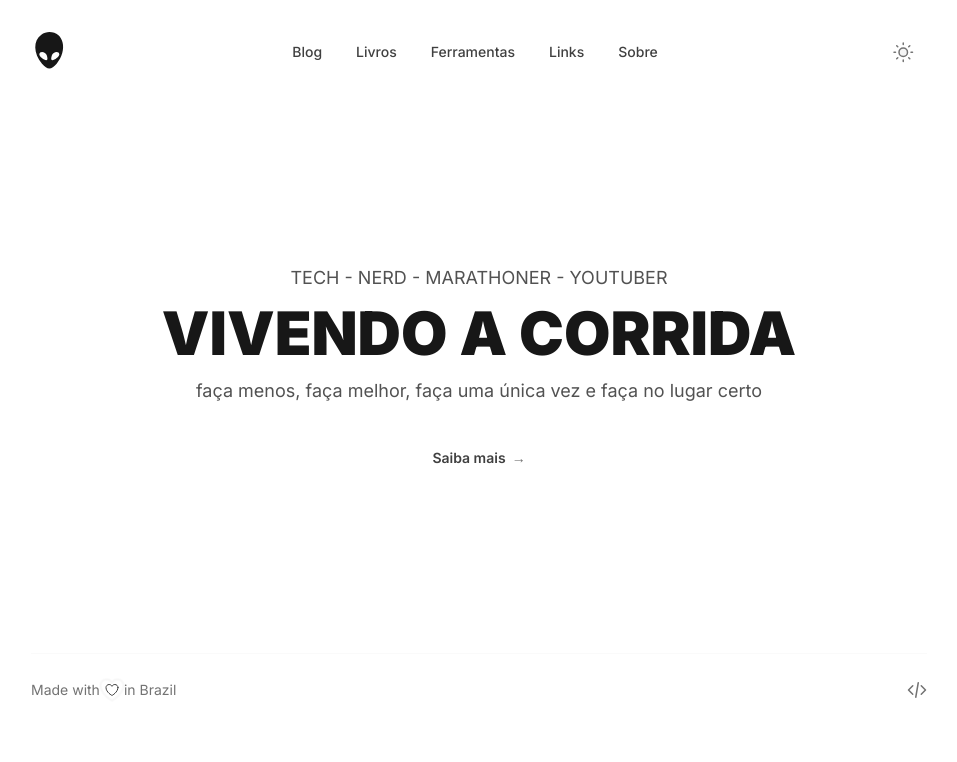
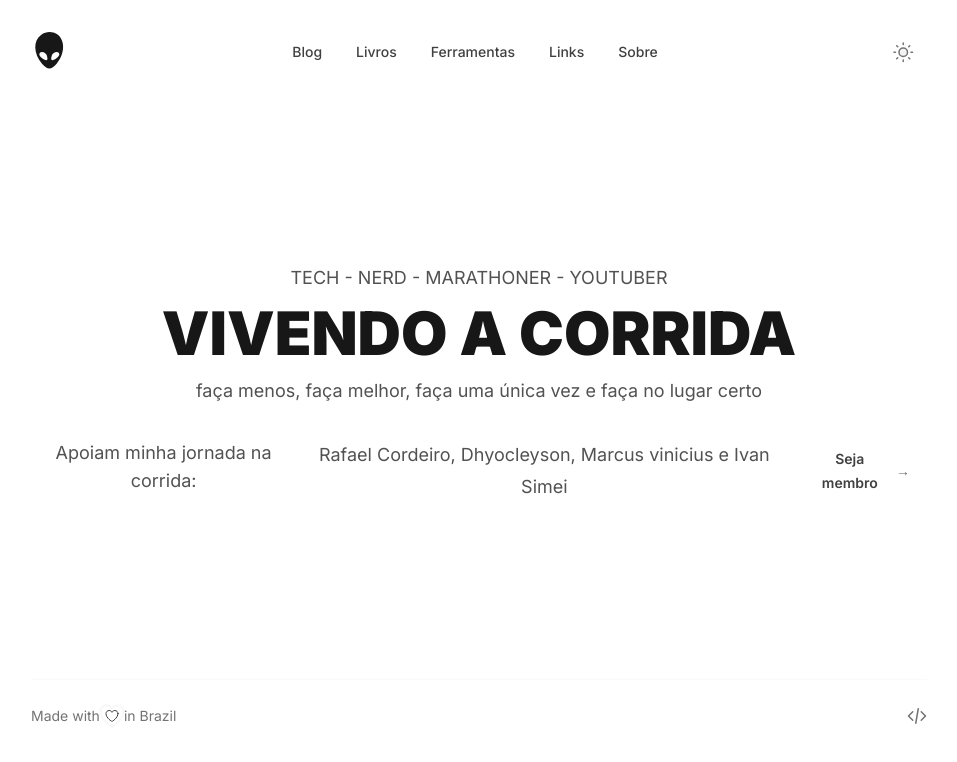
Before and after one commit to abnerssantana/personal-site, a Next.js app: page / in a window 1280 px wide. Shown: the top 762 px of the page, without its empty margins (161-1118 px from the left). Built offline with nearby package versions, Linux system fonts and the light colour scheme.

Commit message:
add membros home

```diff
--- a/src/pages/bookmarks.tsx
+++ b/src/pages/bookmarks.tsx
@@ -63,6 +63,10 @@ export const Bookmarks = () => {
     {
       name: 'Artigos',
       category: Category.article,
+    },
+    {
+      name: 'Blog',
+      category: Category.blog,
     },
     {
       name: 'Fontes',
--- a/src/pages/index.tsx
+++ b/src/pages/index.tsx
@@ -23,11 +23,17 @@ export const Home = () => {
                 faça menos, faça melhor, faça uma única vez e faça no lugar certo
               </p>
               <div className="mt-8 flex justify-center gap-x-4">
+              <h2 className="text-2xl font-normal text-gray-600 dark:text-gray-400 md:text-lg">
+                Apoiam minha jornada na corrida:
+              </h2>
+              <p className="text-lg leading-8 text-gray-600 dark:text-gray-400">
+              Rafael Cordeiro, Dhyocleyson, Marcus vinicius e Ivan Simei
+              </p>
                 <Link
-                  href="/blog"
+                  href="https://www.youtube.com/channel/UCKl5xev9VFkTV0YTHO74DIQ/join"
                   className="inline-flex items-center rounded-lg border border-transparent px-4 py-1.5 text-sm font-semibold text-gray-700 transition-colors hover:border-gray-400 dark:text-gray-100 "
                 >
-                  Saiba mais
+                  Seja membro
                   <span
                     className="ml-1.5 text-gray-500 dark:text-gray-100"
                     aria-hidden="true"
```
